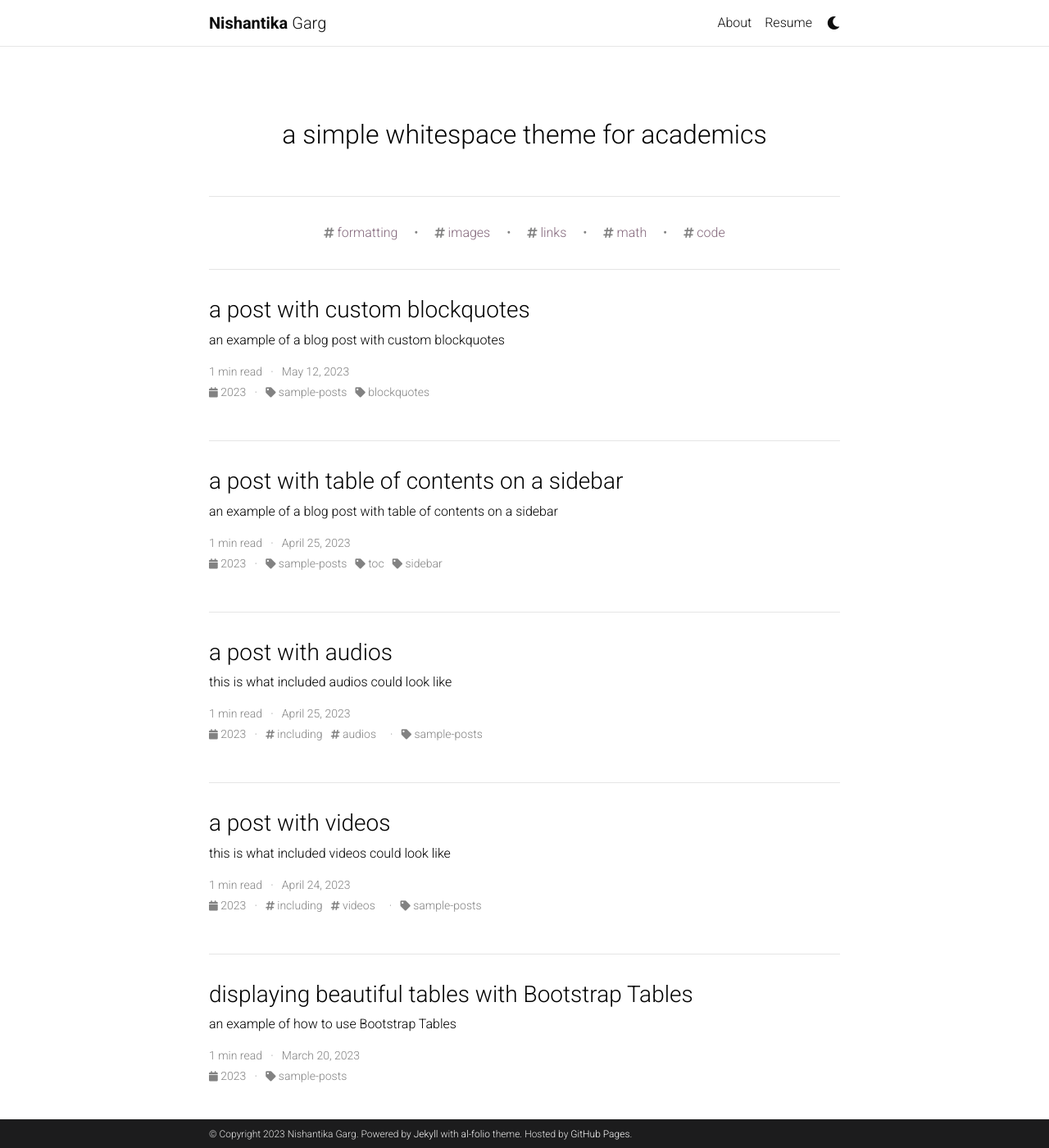
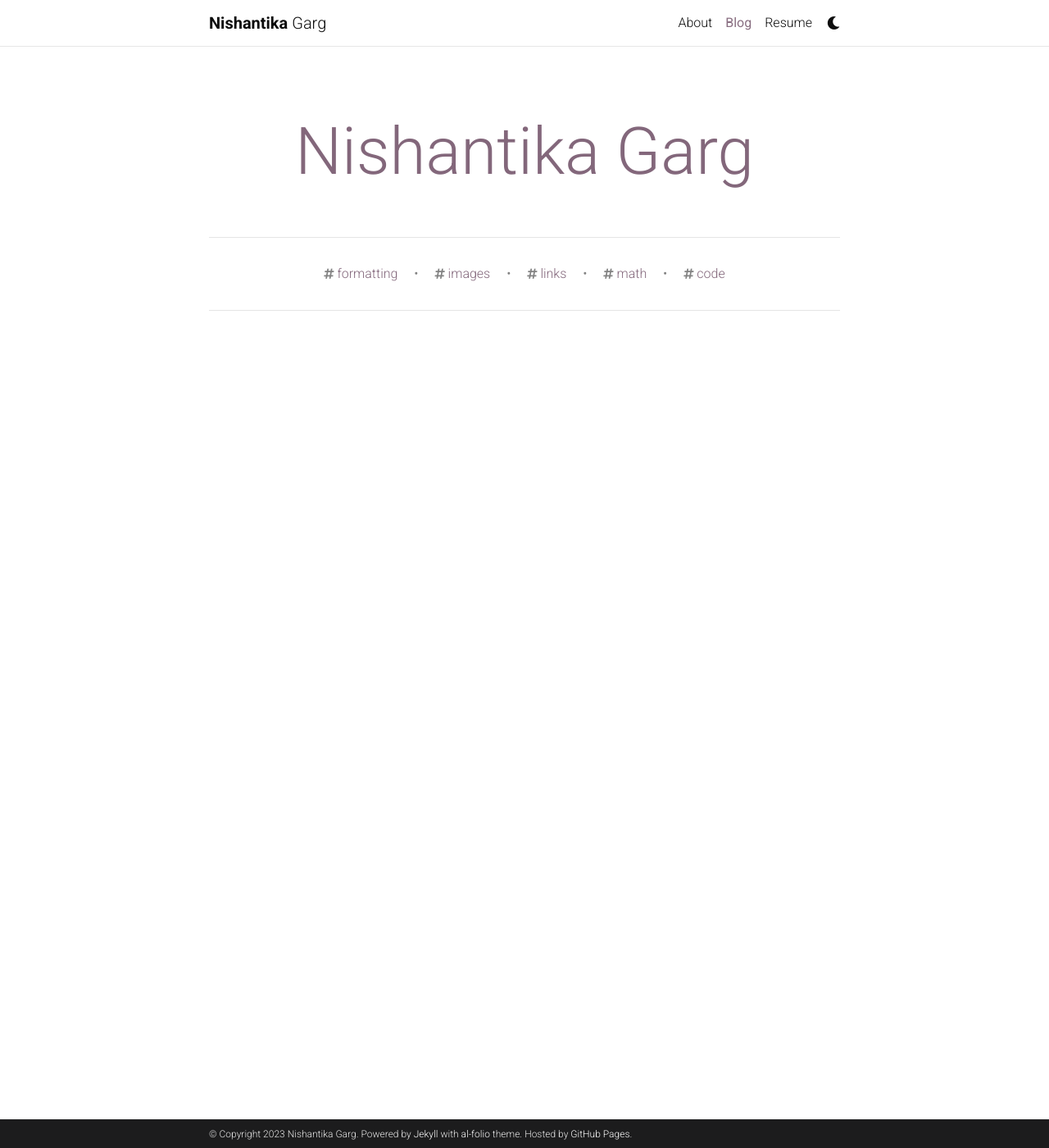
Before and after one commit to nishantika/nishantika.github.io, a Jekyll site: the page built from blog/index.html, in a window 1280 px wide and 1400 px high. Shown: the whole window at 82% size. Built offline with Jekyll 4.4.1, drawn with Linux system fonts in a browser that asks for light colours; the list of posts is cut into pages by our own code; comment, search, counter and statistics services are not loaded; a style sheet for code colours, icons or effects is not loaded.

Commit message:
Test removal of blog posts

```diff
--- a/_config.yml
+++ b/_config.yml
@@ -121,9 +121,9 @@
 # Blog
 # -----------------------------------------------------------------------------
 
-blog_name: # blog_name will be displayed in your blog page : Add title to add blog to website
-blog_nav_title: # your blog must have a title for it to be displayed in the nav bar assets/pdf/NishantikaGargResume2023.pdf
-blog_description: a simple whitespace theme for academics
+blog_name: Nishantika Garg # blog_name will be displayed in your blog page : Add title to add blog to website
+blog_nav_title: Blog # your blog must have a title for it to be displayed in the nav bar
+blog_description:
 permalink: /blog/:year/:title/
 
 # Pagination
```
Also changed, not shown: _sample_posts/2015-03-15-formatting-and-links.md (renamed from _posts/2015-03-15-formatting-and-links.md), _sample_posts/2015-05-15-images.md (renamed from _posts/2015-05-15-images.md), _sample_posts/2015-07-15-code.md (renamed from _posts/2015-07-15-code.md), _sample_posts/2015-10-20-disqus-comments.md (renamed from _posts/2015-10-20-disqus-comments.md), _sample_posts/2015-10-20-math.md (renamed from _posts/2015-10-20-math.md), _sample_posts/2018-12-22-distill.md (renamed from _posts/2018-12-22-distill.md), _sample_posts/2020-09-28-github-metadata.md (renamed from _posts/2020-09-28-github-metadata.md), _sample_posts/2020-09-28-twitter.md (renamed from _posts/2020-09-28-twitter.md), _sample_posts/2021-07-04-diagrams.md (renamed from _posts/2021-07-04-diagrams.md), _sample_posts/2022-02-01-redirect.md (renamed from _posts/2022-02-01-redirect.md), _sample_posts/2022-12-10-giscus-comments.md (renamed from _posts/2022-12-10-giscus-comments.md), _sample_posts/2023-03-20-table-of-contents.md (renamed from _posts/2023-03-20-table-of-contents.md), _sample_posts/2023-03-21-tables.md (renamed from _posts/2023-03-21-tables.md), _sample_posts/2023-04-24-videos.md (renamed from _posts/2023-04-24-videos.md), 3 more files.
